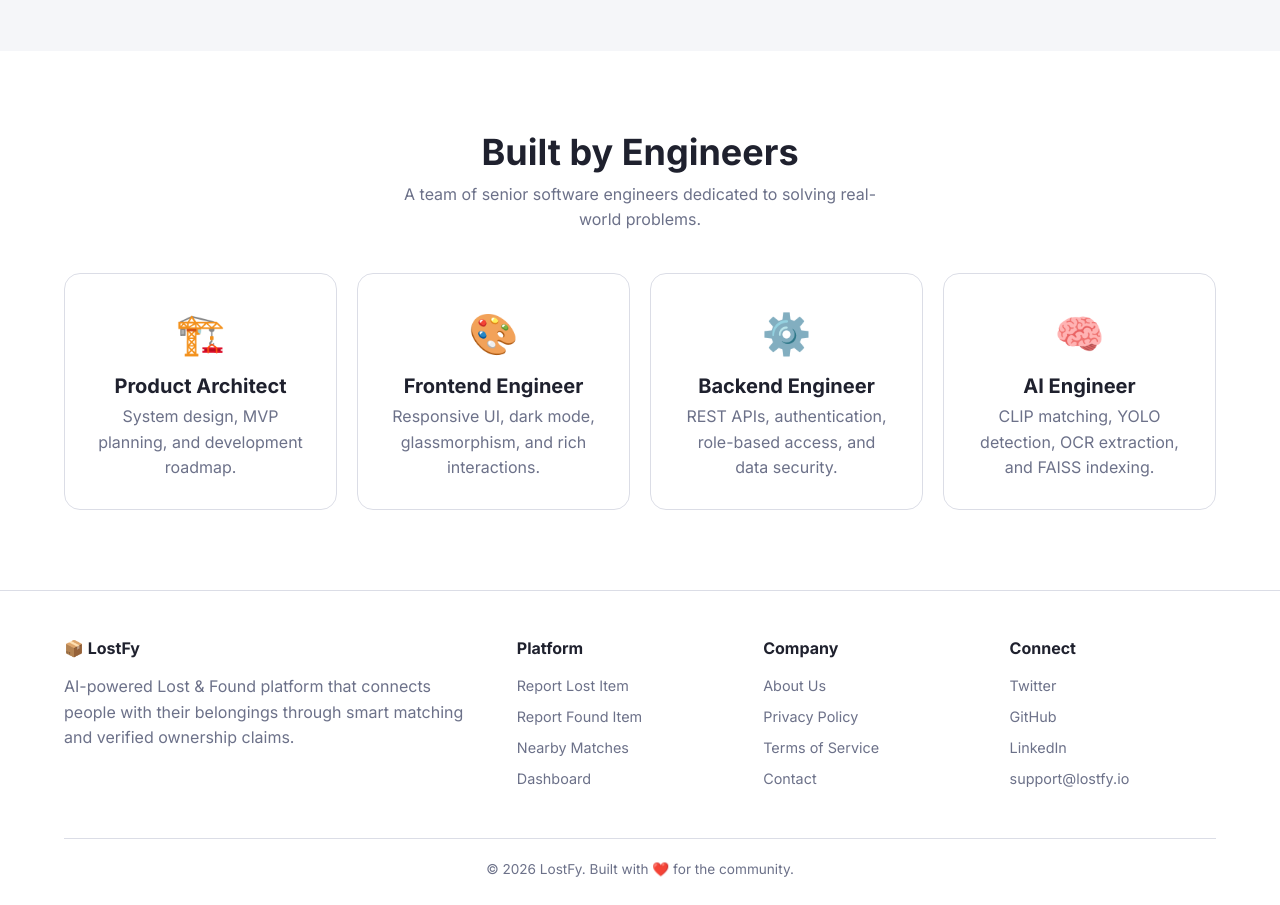
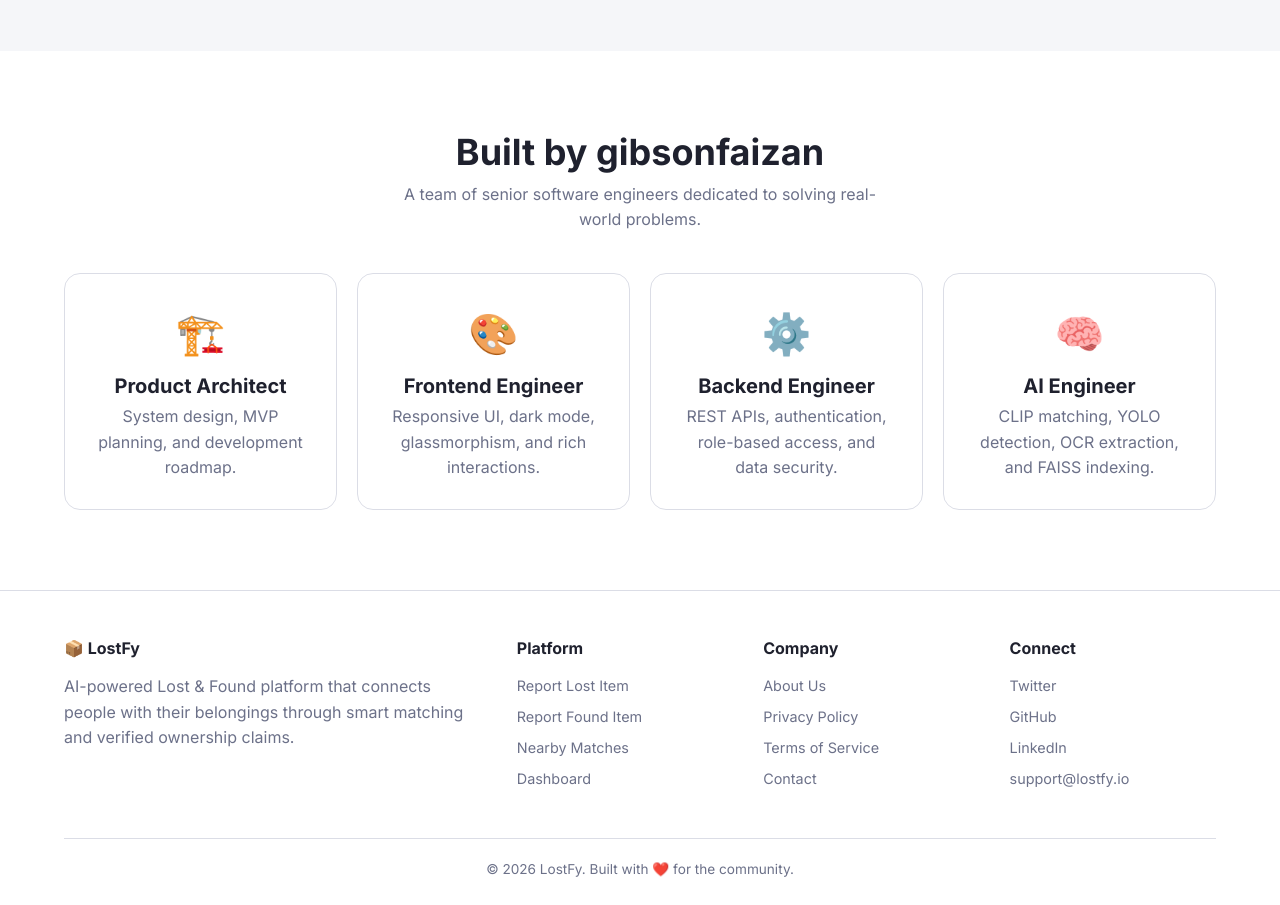
Before and after one commit to gibsonfaizan/Lostfy, a plain HTML site: page frontend/pages/about.html in a window 1280 px wide. Shown: the part 1720-2625 px from the top of the page. Drawn offline with Linux system fonts and the light colour scheme.

Commit message:
Update team description in about.html

```diff
--- a/frontend/pages/about.html
+++ b/frontend/pages/about.html
@@ -101,7 +101,7 @@
     <!-- Team -->
     <section class="section" style="background:var(--bg-card);">
         <div class="container text-center">
-            <h2 class="animate-on-scroll">Built by Engineers</h2>
+            <h2 class="animate-on-scroll">Built by gibsonfaizan</h2>
             <p class="animate-on-scroll" style="max-width:500px;margin:8px auto 40px;">A team of senior software
                 engineers dedicated to solving real-world problems.</p>
             <div class="stats-grid">
```
